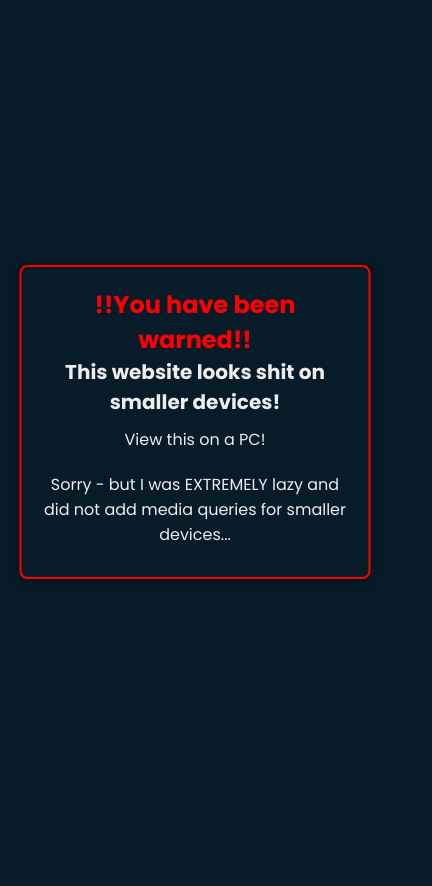
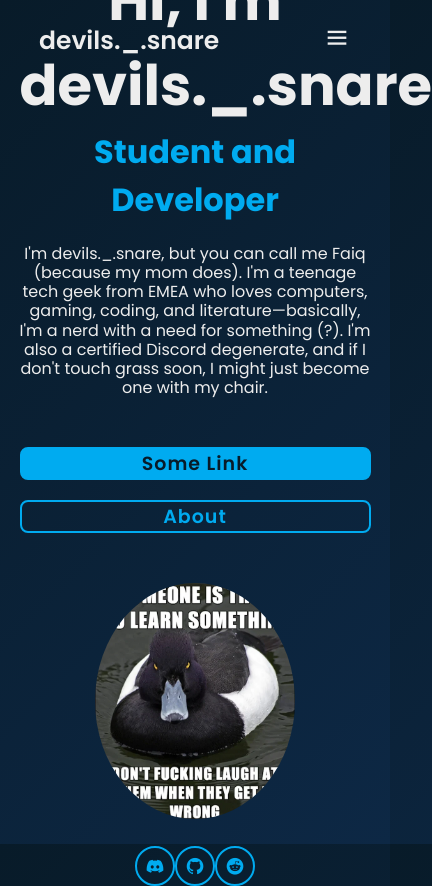
Before and after one commit to devilsSnarexx/devilssnare, a plain HTML site: page index.html in a window 390 px wide. Shown: the whole page, 432 px wide, since content can reach past the window. Before the commit the page ends 844 px from the top, so only its background shows below. Drawn offline with nearby package versions, Linux system fonts and the light colour scheme.

```diff
--- a/index.html
+++ b/index.html
@@ -14,6 +14,8 @@
     <header class="header">
         <a href="index.html" class="logo">devils._.snare</a>
 
+        <div id="menu-icon"><i class='bx bx-menu'></i></div>
+
         <nav class="navbar">
             <a href="index.html" class="active">Home</a>
             <a href="about.html">About</a>
@@ -27,11 +29,14 @@
             <h1>Hi, I'm devils._.snare</h1>
             <h3>Student and Developer</h3>
             <p> I'm devils._.snare, but you can call me Faiq (because my mom does). I'm a teenage tech geek from EMEA who loves computers, gaming, coding, and literature—basically, I'm a nerd with a need for something (?). I'm also a certified Discord degenerate, and if I don't touch grass soon, I might just become one with my chair.</p>
-            <p>An image was supposed to go on the right - but its not there...</p>
             <div class="btn-box">
                 <a href="randomPg.html">Some Link</a>
                 <a href="about.html">About</a>
             </div>
+        </div>
+
+        <div class="home-img">
+            <img src="media/img1.png" alt="Profile picture">
         </div>
 
         <div class="home-sci">
@@ -41,12 +46,6 @@
         </div>
     </section>
 
-     <!-- Warning Content for Small Screens -->
-    <div class="warning-container">
-        <h1>!!You have been warned!!</h1>
-        <h2>This website looks shit on smaller devices!</h2>
-        <p>View this on a PC!</p>
-        <p>Sorry - but I was EXTREMELY lazy and did not add media queries for smaller devices...</p>
-    </div>
+    <script src="script.js"></script>
 </body>
 </html>
--- a/script.js
+++ b/script.js
@@ -1,8 +1,20 @@
+// Mobile navigation toggle
+const menuIcon = document.querySelector('#menu-icon');
+const navbar = document.querySelector('.navbar');
+
+if (menuIcon && navbar) {
+    menuIcon.addEventListener('click', () => {
+        navbar.classList.toggle('active');
+    });
+}
+
+// Brainfuck page interaction
 const wrapper = document.querySelector('.wrapper');
 const question = document.querySelector('.question');
 const yesBtn = document.querySelector('.yes-btn');
 const noBtn = document.querySelector('.no-btn');
 
+if (wrapper && question && yesBtn && noBtn) {
     const wrapperRect = wrapper.getBoundingClientRect();
     const noBtnRect = noBtn.getBoundingClientRect();
 
@@ -17,3 +29,4 @@
         noBtn.style.left = i + 'px';
         noBtn.style.top = j + 'px';
     });
+}
--- a/style.css
+++ b/style.css
@@ -8,7 +8,7 @@
 }
 
 body {
-    background: #081b29;
+    background: linear-gradient(135deg, #081b29, #0d2845);
     color: #ededed;
 }
 
@@ -30,6 +30,13 @@
     color: #ededed;
     text-decoration: none;
     font-weight: 600;
+}
+
+#menu-icon {
+    font-size: 28px;
+    color: #ededed;
+    cursor: pointer;
+    display: none;
 }
 
 .navbar a {
@@ -55,6 +62,17 @@
 
 .home-content {
     max-width: 600px;
+}
+
+.home-img {
+    width: 35%;
+    text-align: center;
+}
+
+.home-img img {
+    width: 100%;
+    max-width: 300px;
+    border-radius: 50%;
 }
 
 .home-content h1 {
@@ -250,64 +268,86 @@
     padding: 10px 0; /* Add padding if you need some space inside the paragraphs */
 }
 
-/* Base styles for visibility */
-.warning-container {
-    display: none; /* Hide by default */
-    position: fixed;
-    top: 50%;
-    left: 50%;
-    transform: translate(-50%, -50%);
-    background-color: #081b29;
-    color: #ededed;
-    padding: 20px;
-    border: 2px solid #f00;
-    box-shadow: 0 0 10px rgba(0, 0, 0, 0.5);
-    text-align: center;
-    max-width: 90%;
-    width: 400px;
-    border-radius: 8px;
+/* Responsive Styles */
+@media (max-width: 768px) {
+    #menu-icon {
+        display: block;
     }
 
-.warning-container h1 {
-    color: #f00;
-    font-size: 24px;
+    .navbar {
+        position: absolute;
+        top: 100%;
+        left: 0;
+        width: 100%;
+        background: #081b29;
+        display: none;
+        flex-direction: column;
+        padding: 10px 0;
     }
 
-.warning-container h2 {
-    font-size: 20px;
+    .navbar.active {
+        display: flex;
     }
 
-.warning-container p {
-    font-size: 16px;
+    .navbar a {
+        margin: 10px 0;
+        display: block;
+        text-align: center;
+    }
+
+    .home {
+        flex-direction: column;
+        justify-content: center;
+        text-align: center;
+        padding: 70px 5%;
+    }
+
+    .home-content {
+        max-width: 100%;
+    }
+
+    .home-img {
+        width: 100%;
+        margin-top: 40px;
+    }
+
+    .home-img img {
+        max-width: 200px;
+    }
+
+    .home-content .btn-box {
+        flex-direction: column;
+        width: 100%;
+        height: auto;
+    }
+
+    .btn-box a {
+        width: 100%;
         margin: 10px 0;
     }
 
-.btn-box.buttonCust a {
-    display: inline-block;
-    padding: 10px 20px;
-    text-decoration: none;
-    background-color: #f00;
-    color: #fff;
-    border-radius: 5px;
+    .home-sci {
+        position: static;
         margin-top: 20px;
+        justify-content: center;
     }
 
-.btn-box.buttonCust a:hover {
-    background-color: #c00;
+    .contentContainer {
+        flex-direction: column;
+        height: auto;
+        padding: 80px 5%;
     }
 
-/* Hide Main Content for Small Screens */
-@media (max-width: 900px) {
-    /* Hide main content */
-    .header, .home, .home-sci, .navbar {
-        display: none;
+    .home-contentRnd, .vidRnd {
+        max-width: 100%;
     }
 
-    /* Show warning content */
-    .warning-container {
-        display: flex;
-        flex-direction: column;
-        align-items: center;
+    .vidRnd {
         justify-content: center;
     }
+
+    .about {
+        flex-direction: column;
+        margin-top: 80px;
     }
+}
```
Also changed, not shown: about.html (+5 -0 lines), brainfuck.css (+18 -0 lines), brainfuck.html (+2 -0 lines), randomPg.html (+6 -1 lines). Lines whose indentation alone changed are shown as unchanged.
